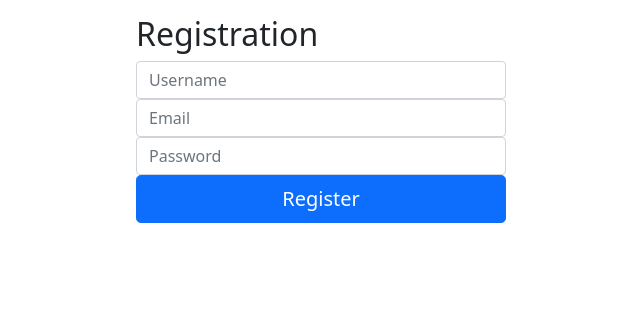
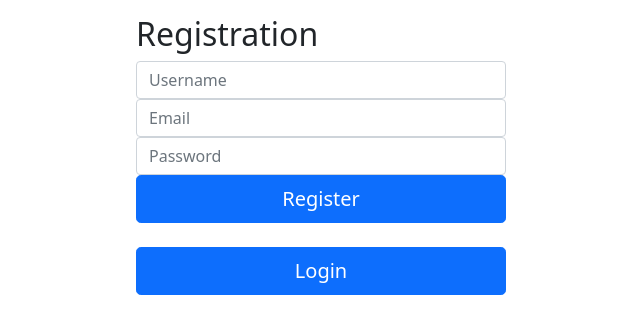
Before and after one commit to Evgeniy585/PHP-practical_task_2, a PHP site: page / in a window 1280 px wide. Shown: the top 334 px of the page, without its empty margins (319-959 px from the left). Run offline with PHP 8.4, Linux system fonts and the light colour scheme.

Commit message:
Исправил запрос к БД

```diff
--- a/index.php
+++ b/index.php
@@ -18,7 +18,7 @@ if(isset($_POST['username']) && isset($_POST['password'])) {
     $password = $_POST['password'];
     $email = $_POST['email'];
 
-    $query = "INSERT INTO `users` (`username`, `password`, `email`) VALUES ('" . $username . "', '" . $password . "', '" . $email . "')";
+    $query = "INSERT INTO users (username, password, email) VALUES ('" . $username . "', '" . $password . "', '" . $email . "')";
     $result = mysqli_query($connection, $query);
     if ($result) {
         $successfully = "Регистрация прошла успешно!";
@@ -32,11 +32,11 @@ if(isset($_POST['username']) && isset($_POST['password'])) {
             <h2>Registration</h2>
             <?php if(isset($successfully)){ ?><div class="alert alert-success" role="alert"> <?php echo $successfully; ?> </div><?php }?>
             <?php if(isset($false)){ ?><div class="alert alert-danger" role="alert"> <?php echo $false; ?> </div><?php }?>
-                <input type="text" name="username" class="form-control" placeholder="Username" required>
-                <input type="email" name="email" class="form-control" placeholder="Email" required>
-                <input type="password" name="password" class="form-control" placeholder="Password" required>
-            <button class="btn btn-lg btn-primary btn-block" type="submit">Register</button>
-        </form>
+            <input type="text" name="username" class="form-control" placeholder="Username" required>
+            <input type="email" name="email" class="form-control" placeholder="Email" required>
+            <input type="password" name="password" class="form-control" placeholder="Password" required>
+            <button class="btn btn-lg btn-primary btn-block" type="submit">Register</button><br><br>
+            <a href="login.php" class="btn btn-lg btn-primary btn-block">Login</a>
     </div>
 </body>
 </html>
```
